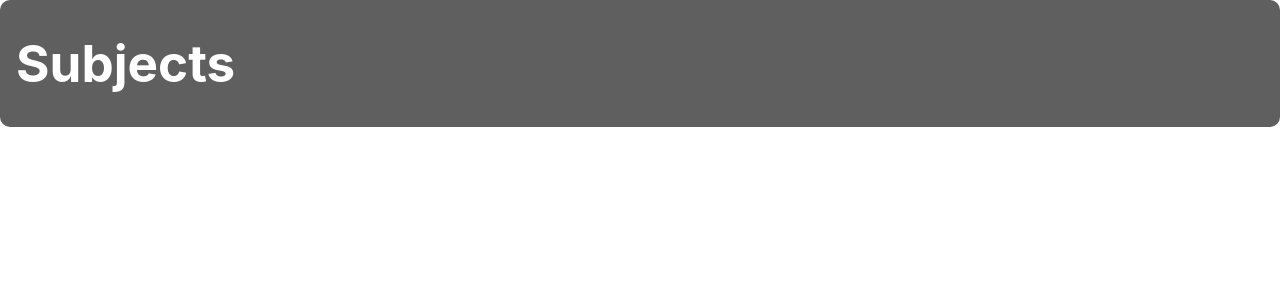
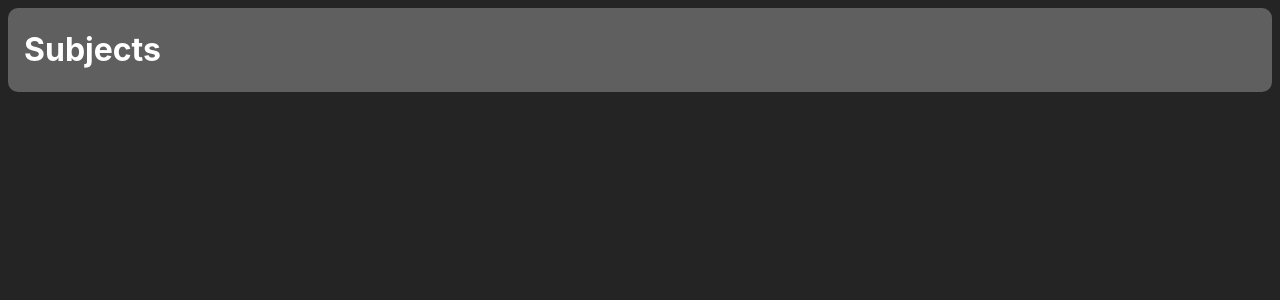
Before and after one commit to Smith-Pad/subjects-beta, a React (Vite) app: page / in a window 1280 px wide. Shown: the top 300 px of the page. Built offline with nearby package versions, Linux system fonts and the light colour scheme.

Commit message:
removed unnecessary styles

```diff
--- a/src/index.css
+++ b/src/index.css
@@ -1,7 +1,5 @@
 :root {
     font-family: Inter, system-ui, Avenir, Helvetica, Arial, sans-serif;
-    line-height: 1.5;
-    font-weight: 400;
 
     color-scheme: light dark;
     color: rgba(255, 255, 255, 0.87);
@@ -13,37 +11,11 @@
     -moz-osx-font-smoothing: grayscale;
 }
 
-a {
-    font-weight: 500;
-    color: #646cff;
-    text-decoration: inherit;
-}
 
-a:hover {
-    color: #535bf2;
-}
 
-body {
-    margin: 0;
-}
 
-h1 {
-    font-size: 3.2em;
-    line-height: 1.1;
-}
 
 @media (prefers-color-scheme: light)
 {
-    :root {
-        color: #213547;
-        background-color: #ffffff;
-    }
 
-    a:hover {
-        color: #747bff;
-    }
-
-    button {
-        background-color: #f9f9f9;
-    }
 }
```
